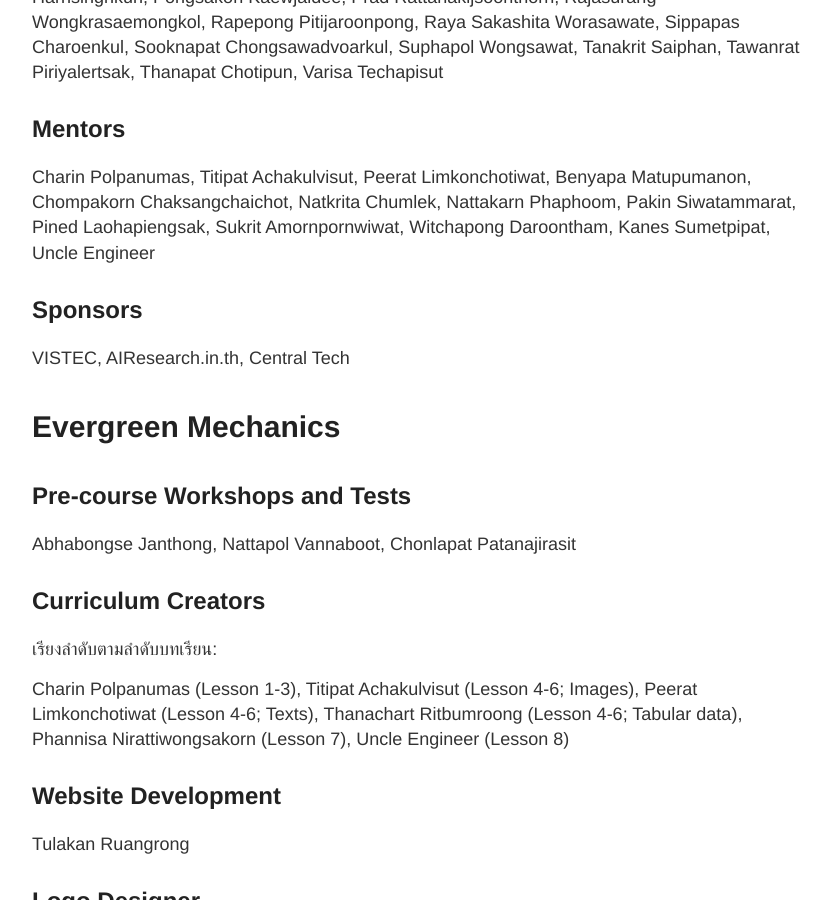
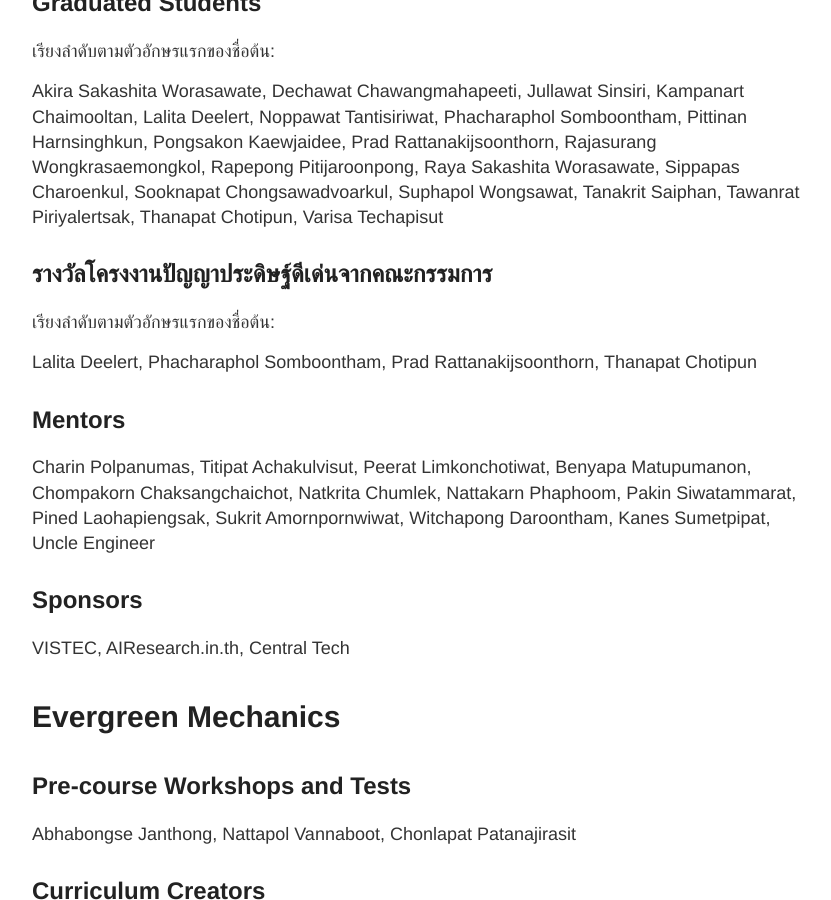
Before and after one commit to ai-builders/ai-builders.github.io, a Jekyll site: the page built from docs/hall-of-fame.md, in a window 1280 px wide and 900 px high, scrolled down 2075 px. Shown: the whole window, without its empty margins (218-1049 px from the left). Built offline with Jekyll 4.4.1, drawn with Linux system fonts in a browser that asks for light colours; some of the changed text lies outside the part shown.

Commit message:
Update hall-of-fame.md

```diff
--- a/docs/hall-of-fame.md
+++ b/docs/hall-of-fame.md
@@ -15,6 +15,12 @@
 เรียงลำดับตามตัวอักษรแรกของชื่อต้น:
 
 Chinavat Nachaithong, Chotanansub Sophaken, Chotiwat Tangsathaphorn, Hirunkul Phimsiri, Idhibhat Pankam, Jessada Pranee, Jira Kuljirapong, Jittaraboon Sapsinthaweelap, Kanpat Vesessook, Kantapong Wongpanich, Khanut Boonjong, Kittipong Tapyou, Kornkamol Saengsawang, Krongpop Munkong, Manissara Saejun, Mawin Srichat, Nadol Pipattikanan, Naphat Saereerak, Natthawadee Leephatarakit, Nattkorn Kachainthon, Nayos Suwatano, Nithiwat Sirirattanachaikul, Nitisarath Phuttiphaphong, Nonthapan Wongkanha, Noppawit Tantisiriwat, Pannathorn Krudthong, Panuawat Wongpattanawut, Parinthapat Pengpun, Peeranat Mekwisit, Phakawut Thummawuttikul, Phakkhaphon Artburai, Phawat Leechasan, Pollakrit Satasin, Praewa Choobanna, Purich Siritip, Putthakhun Boonchai, Ratchanon Mookkaew, Supachok Butdeekhan, Tanaanan Chalearmpan, Tanapon Thongchamnong, Tee Hemjinda, Thepbordin Jaiinsom, Wachirawit Chaiyamat, Wittawat Kitipatthavorn, Worakan Lasudee
+
+## รางวัลโครงงานปัญญาประดิษฐ์ดีเด่นจากคณะกรรมการ
+
+เรียงลำดับตามตัวอักษรแรกของชื่อต้น:
+
+Hirunkul Phimsiri, Parinthapat Pengpun, Purich Siritip
 
 ## Mentors
 
@@ -54,6 +60,12 @@
 
 Akira Sakashita Worasawate, Dechawat Chawangmahapeeti, Jullawat Sinsiri, Kampanart Chaimooltan, Lalita Deelert, Noppawat Tantisiriwat, Phacharaphol Somboontham, Pittinan Harnsinghkun, Pongsakon Kaewjaidee, Prad Rattanakijsoonthorn, Rajasurang Wongkrasaemongkol, Rapepong Pitijaroonpong, Raya Sakashita Worasawate, Sippapas Charoenkul, Sooknapat Chongsawadvoarkul, Suphapol Wongsawat, Tanakrit Saiphan, Tawanrat Piriyalertsak, Thanapat Chotipun, Varisa Techapisut
 
+## รางวัลโครงงานปัญญาประดิษฐ์ดีเด่นจากคณะกรรมการ
+
+เรียงลำดับตามตัวอักษรแรกของชื่อต้น:
+
+Lalita Deelert, Phacharaphol Somboontham, Prad Rattanakijsoonthorn, Thanapat Chotipun
+
 ## Mentors
 
 Charin Polpanumas, Titipat Achakulvisut, Peerat Limkonchotiwat, Benyapa Matupumanon, Chompakorn Chaksangchaichot, Natkrita Chumlek, Nattakarn Phaphoom, Pakin Siwatammarat, Pined Laohapiengsak, Sukrit Amornpornwiwat, Witchapong Daroontham, Kanes Sumetpipat, Uncle Engineer
```
